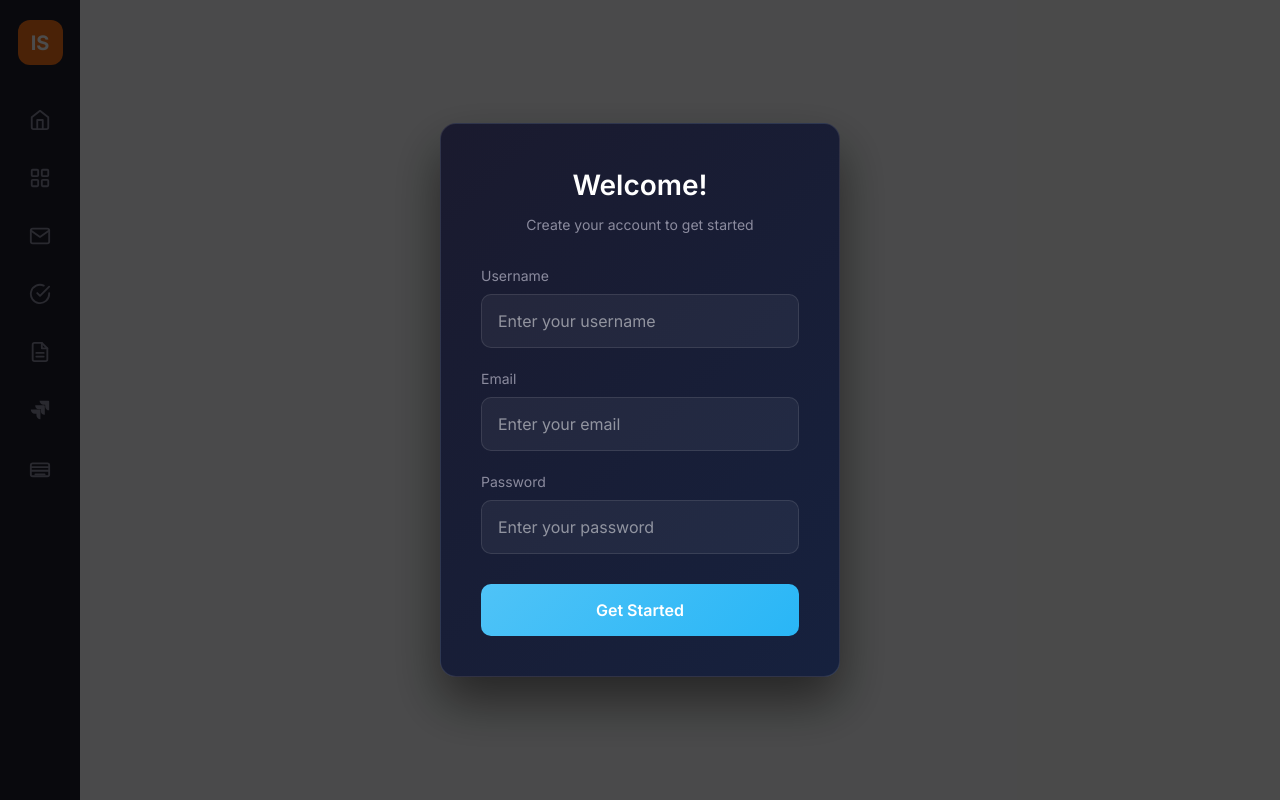
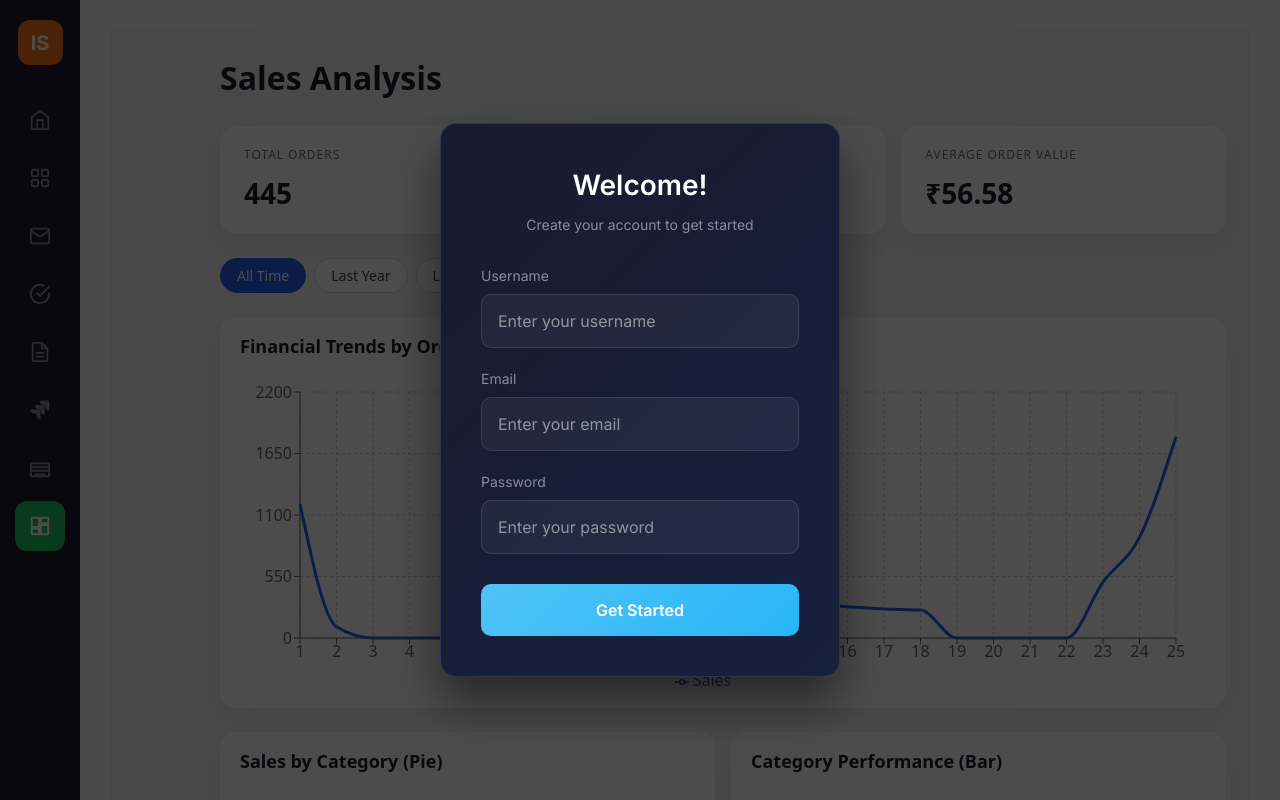
Before and after one commit to Sandeepmareeswaran/GCC6, a React (Vite) app in the folder integrationstore/: page /Sales in a window 1280 px wide. Shown: the top 800 px of the page. Built offline with nearby package versions, Linux system fonts and the light colour scheme.

Commit message:
Sales page added

```diff
--- a/integrationstore/package.json
+++ b/integrationstore/package.json
@@ -15,7 +15,9 @@
     "firebase": "^12.7.0",
     "react": "^19.2.0",
     "react-dom": "^19.2.0",
+    "react-is": "^19.2.3",
     "react-router-dom": "^7.11.0",
+    "recharts": "^3.6.0",
     "tailwindcss": "^4.1.18"
   },
   "devDependencies": {
--- a/integrationstore/src/App.jsx
+++ b/integrationstore/src/App.jsx
@@ -10,6 +10,7 @@ import RegisterPopup from './components/RegisterPopup';
 import './App.css';
 import JiraPage from './pages/JiraPage';
 import Inventory from './pages/Inventory';
+import Sales from './pages/Sales';
 
 function App() {
   const [showRegister, setShowRegister] = useState(false);
@@ -38,6 +39,7 @@ function App() {
           <Route path="/notes" element={<Notes />} />
           <Route path="/jira" element={<JiraPage />} />
           <Route path="/Inventory" element={<Inventory />} />
+          <Route path="/Sales" element={<Sales />} />
         </Routes>
       </main>
       <Sidenavbar />
--- a/integrationstore/src/components/Sidenavbar.jsx
+++ b/integrationstore/src/components/Sidenavbar.jsx
@@ -118,6 +118,13 @@ function Sidenavbar() {
             <path d="M7 19h10"></path>
           </svg>
         </NavLink>
+
+        <NavLink to="/Sales" style={getNavStyle} title="Sales">
+          <svg xmlns="http://www.w3.org/2000/svg" width="22" height="22" viewBox="0 0 24 24" fill="none" stroke="currentColor" strokeWidth="2" strokeLinecap="round" strokeLinejoin="round">
+            <path d="M3 13h8V3H3v10zm0 8h8v-6H3v6zm10 0h8V11h-8v10zm0-18v6h8V3h-8z"/>
+          </svg>
+        </NavLink>
+
       </div>
     </nav>
   );
--- /dev/null
+++ b/integrationstore/src/pages/Sales.jsx
@@ -0,0 +1,341 @@
+// SalesPage.jsx
+import React, { useState } from "react";
+import {
+  PieChart,
+  Pie,
+  Cell,
+  Tooltip,
+  Legend,
+  ResponsiveContainer,
+  BarChart,
+  Bar,
+  XAxis,
+  YAxis,
+  CartesianGrid,
+  LineChart,
+  Line,
+} from "recharts";
+
+
+
+// By category (all time – same categories as DB)
+const CATEGORY_DATA_ALL = [
+  { name: "DesignerMetal&MetalFrame", value: 75 },
+  { name: "FrameLess", value: 80 },
+  { name: "FullFrame", value: 90 },
+  { name: "HalfFrame", value: 95 },
+  { name: "SafetyGlassess", value: 40 },
+  { name: "Sunglassess", value: 65 },
+];
+
+// Change numbers a bit for each period
+const CATEGORY_DATA_YEAR = [
+  { name: "DesignerMetal&MetalFrame", value: 70 },
+  { name: "FrameLess", value: 60 },
+  { name: "FullFrame", value: 90 },
+  { name: "HalfFrame", value: 55 },
+  { name: "SafetyGlassess", value: 25 },
+  { name: "Sunglassess", value: 45 },
+];
+
+const CATEGORY_DATA_MONTH = [
+  { name: "DesignerMetal&MetalFrame", value: 18 },
+  { name: "FrameLess", value: 12 },
+  { name: "FullFrame", value: 22 },
+  { name: "HalfFrame", value: 15 },
+  { name: "SafetyGlassess", value: 6 },
+  { name: "Sunglassess", value: 10 },
+];
+
+// Order-wise financial trend (like your screenshot)
+const ORDERS_ALL = Array.from({ length: 25 }).map((_, i) => ({
+  order: i + 1,
+  sales:
+    i < 2
+      ? [1200, 100][i]
+      : i < 10
+      ? 0
+      : i < 14
+      ? [0, 800, 1500, 2200][i - 10]
+      : i < 18
+      ? [300, 280, 260, 250][i - 14]
+      : i < 22
+      ? [0, 0, 0, 0][i - 18]
+      : [500, 900, 1800, 1700][i - 22],
+}));
+
+// Slightly different curve per period
+const ORDERS_YEAR = ORDERS_ALL.map((o, idx) => ({
+  order: o.order,
+  sales: idx % 2 === 0 ? o.sales * 0.7 : o.sales * 0.5,
+}));
+
+const ORDERS_MONTH = ORDERS_ALL.slice(0, 12).map((o, idx) => ({
+  order: o.order,
+  sales: idx % 3 === 0 ? o.sales * 0.6 : o.sales * 0.3,
+}));
+
+const COLORS = ["#4f46e5", "#22c55e", "#f97316", "#0ea5e9", "#a855f7", "#ef4444"];
+
+function Sales() {
+  const [period, setPeriod] = useState("all"); // all | year | month
+
+  // pick data based on period
+  const categoryData =
+    period === "year"
+      ? CATEGORY_DATA_YEAR
+      : period === "month"
+      ? CATEGORY_DATA_MONTH
+      : CATEGORY_DATA_ALL;
+
+  const orderData =
+    period === "year"
+      ? ORDERS_YEAR
+      : period === "month"
+      ? ORDERS_MONTH
+      : ORDERS_ALL;
+
+  const totalOrders = categoryData.reduce((sum, i) => sum + i.value, 0);
+  const totalRevenue = 25178; // keep same for demo
+  const avgOrderValue = (totalRevenue / totalOrders).toFixed(2);
+
+  return (
+    <div
+      style={{
+        padding: "24px",
+        paddingLeft: "110px",
+        background: "#f3f4f6",
+        minHeight: "100vh",
+        fontFamily:
+          'system-ui, -apple-system, BlinkMacSystemFont, "Segoe UI", sans-serif',
+      }}
+    >
+      <h1
+        style={{
+          fontSize: "32px",
+          fontWeight: 800,
+          marginBottom: "24px",
+        }}
+      >
+        Sales Analysis
+      </h1>
+
+      {/* Summary cards */}
+      <div
+        style={{
+          display: "grid",
+          gridTemplateColumns: "repeat(3, minmax(0, 1fr))",
+          gap: "16px",
+          marginBottom: "24px",
+        }}
+      >
+        {[
+          { label: "TOTAL ORDERS", value: totalOrders },
+          { label: "TOTAL REVENUE", value: `₹${totalRevenue.toFixed(2)}` },
+          { label: "AVERAGE ORDER VALUE", value: `₹${avgOrderValue}` },
+        ].map((card) => (
+          <div
+            key={card.label}
+            style={{
+              background: "#ffffff",
+              borderRadius: "16px",
+              padding: "20px 24px",
+              boxShadow: "0 10px 30px rgba(15, 23, 42, 0.08)",
+              display: "flex",
+              flexDirection: "column",
+              justifyContent: "center",
+            }}
+          >
+            <span
+              style={{
+                fontSize: "12px",
+                textTransform: "uppercase",
+                letterSpacing: "0.08em",
+                color: "#6b7280",
+                marginBottom: "8px",
+              }}
+            >
+              {card.label}
+            </span>
+            <span
+              style={{
+                fontSize: "28px",
+                fontWeight: 700,
+              }}
+            >
+              {card.value}
+            </span>
+          </div>
+        ))}
+      </div>
+
+      {/* Period filter buttons */}
+      <div
+        style={{
+          display: "flex",
+          gap: "8px",
+          marginBottom: "24px",
+        }}
+      >
+        {[
+          { key: "all", label: "All Time" },
+          { key: "year", label: "Last Year" },
+          { key: "month", label: "Last Month" },
+        ].map((btn) => {
+          const active = period === btn.key;
+          return (
+            <button
+              key={btn.key}
+              onClick={() => setPeriod(btn.key)}
+              style={{
+                border: `1px solid ${active ? "#2563eb" : "#d1d5db"}`,
+                borderRadius: "999px",
+                padding: "6px 16px",
+                background: active ? "#2563eb" : "#ffffff",
+                fontSize: "14px",
+                cursor: "pointer",
+                color: active ? "#ffffff" : "#374151",
+                transition: "all 0.2s ease",
+              }}
+            >
+              {btn.label}
+            </button>
+          );
+        })}
+      </div>
+
+      {/* Financial trend line chart */}
+      <div
+        style={{
+          background: "#ffffff",
+          borderRadius: "16px",
+          padding: "16px 20px",
+          boxShadow: "0 10px 30px rgba(15, 23, 42, 0.06)",
+          marginBottom: "24px",
+        }}
+      >
+        <h2
+          style={{
+            fontSize: "18px",
+            fontWeight: 600,
+            marginBottom: "12px",
+          }}
+        >
+          Financial Trends by Order
+        </h2>
+        <div style={{ width: "100%", height: 320 }}>
+          <ResponsiveContainer width="100%" height="100%">
+            <LineChart data={orderData} margin={{ top: 20, right: 30, left: 0, bottom: 0 }}>
+              <CartesianGrid strokeDasharray="3 3" />
+              <XAxis dataKey="order" />
+              <YAxis />
+              <Tooltip />
+              <Legend />
+              <Line
+                type="monotone"
+                dataKey="sales"
+                name="Sales"
+                stroke="#2563eb"
+                strokeWidth={3}
+                dot={false}
+              />
+            </LineChart>
+          </ResponsiveContainer>
+        </div>
+      </div>
+
+      {/* Category charts: pie + bar */}
+      <div
+        style={{
+          display: "grid",
+          gridTemplateColumns: "repeat(2, minmax(0, 1fr))",
+          gap: "16px",
+          marginBottom: "24px",
+        }}
+      >
+        {/* Pie chart */}
+        <div
+          style={{
+            background: "#ffffff",
+            borderRadius: "16px",
+            padding: "16px 20px",
+            boxShadow: "0 10px 30px rgba(15, 23, 42, 0.06)",
+          }}
+        >
+          <h2
+            style={{
+              fontSize: "18px",
+              fontWeight: 600,
+              marginBottom: "12px",
+            }}
+          >
+            Sales by Category (Pie)
+          </h2>
+          <div style={{ width: "100%", height: 320 }}>
+            <ResponsiveContainer width="100%" height="100%">
+              <PieChart>
+                <Pie
+                  data={categoryData}
+                  dataKey="value"
+                  nameKey="name"
+                  cx="50%"
+                  cy="50%"
+                  outerRadius={110}
+
+                >
+                  {categoryData.map((entry, index) => (
+                    <Cell key={entry.name} fill={COLORS[index % COLORS.length]} />
+                  ))}
+                </Pie>
+                <Tooltip />
+                <Legend />
+              </PieChart>
+            </ResponsiveContainer>
+          </div>
+        </div>
+
+        {/* Bar chart per category */}
+        <div
+          style={{
+            background: "#ffffff",
+            borderRadius: "16px",
+            padding: "16px 20px",
+            boxShadow: "0 10px 30px rgba(15, 23, 42, 0.06)",
+          }}
+        >
+          <h2
+            style={{
+              fontSize: "18px",
+              fontWeight: 600,
+              marginBottom: "12px",
+            }}
+          >
+            Category Performance (Bar)
+          </h2>
+          <div style={{ width: "100%", height: 320 }}>
+            <ResponsiveContainer width="100%" height="100%">
+              <BarChart
+                data={categoryData}
+                margin={{ top: 20, right: 20, left: 0, bottom: 60 }}
+              >
+                <CartesianGrid strokeDasharray="3 3" />
+                <XAxis
+                  dataKey="name"
+                  angle={-25}
+                  textAnchor="end"
+                  interval={0}
+                  height={60}
+                />
+                <YAxis />
+                <Tooltip />
+                <Bar dataKey="value" fill="#3b82f6" radius={[6, 6, 0, 0]} />
+              </BarChart>
+            </ResponsiveContainer>
+          </div>
+        </div>
+      </div>
+    </div>
+  );
+}
+
+export default Sales;
```
Also changed, not shown: 1 other file (tests, documents, lock files or other folders).
